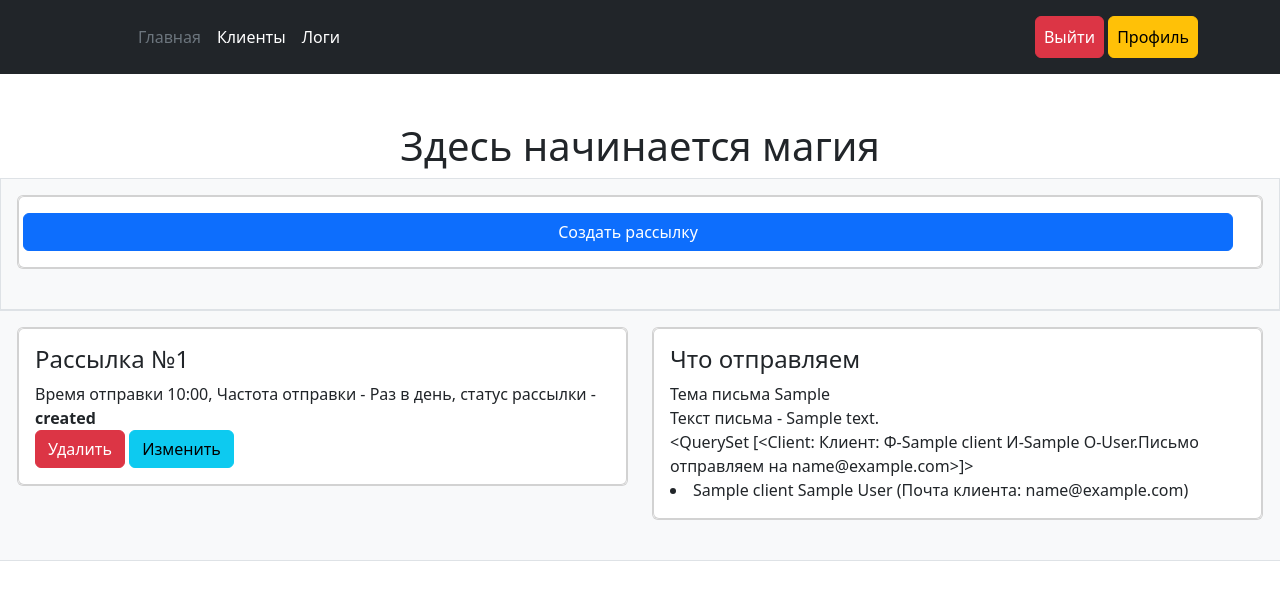
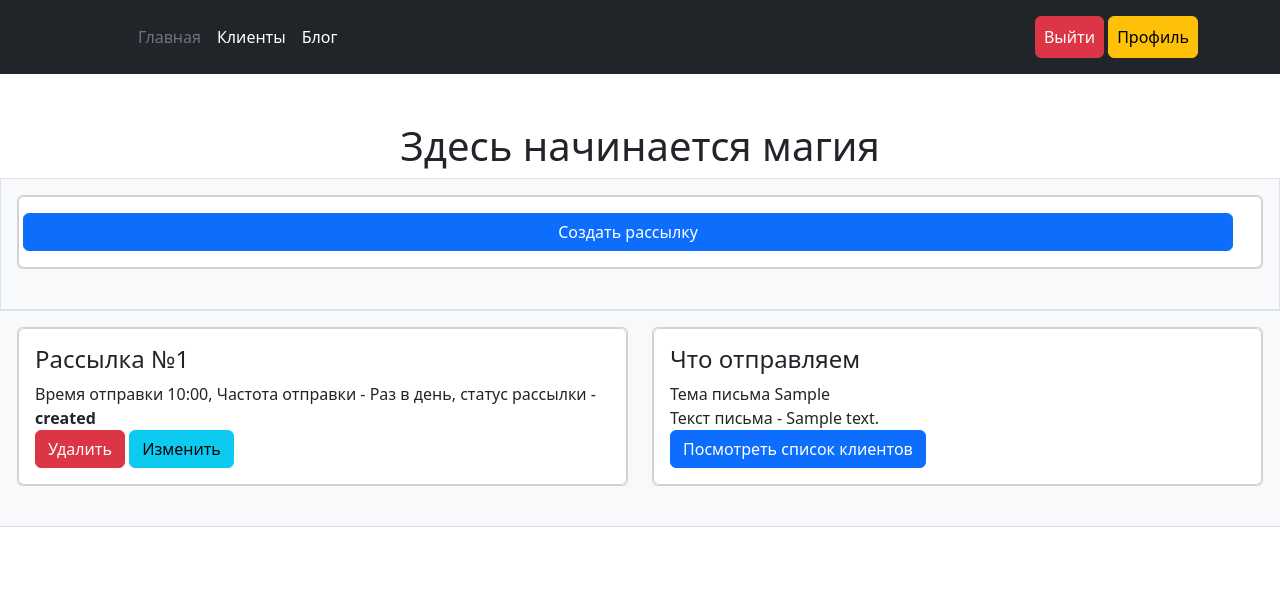
Before and after one commit to GaliulinYar/kursovaya_6, a Django app: page / in a window 1280 px wide. Shown: the top 600 px of the page. Run offline with Django 4.2, Linux system fonts and the light colour scheme; a user stored in the database is signed in; tables that the repository leaves empty hold one stand-in row (values such as "Sample post"); some libraries are stand-ins or nearby versions.

Commit message:
Попытки что то изменить

```diff
--- a/config/settings.py
+++ b/config/settings.py
@@ -40,6 +40,7 @@ INSTALLED_APPS = [
 
     'main',
     'users',
+    'blog',
 ]
 
 MIDDLEWARE = [
@@ -140,6 +141,9 @@ AUTH_USER_MODEL = 'users.User'
 LOGIN_REDIRECT_URL = '/'
 LOGOUT_REDIRECT_URL = '/'
 
+
+LOGIN_URL = '/users/'
+
 EMAIL_HOST = 'smtp.yandex.ru'
 EMAIL_PORT = 465
 EMAIL_HOST_USER = "testdomsaitov123@yandex.ru"
--- a/config/urls.py
+++ b/config/urls.py
@@ -23,4 +23,5 @@ urlpatterns = [
     path('admin/', admin.site.urls),
     path('', include('main.urls')),
     path('users/', include('users.urls', namespace='users')),
+    path('blog/', include('blog.urls', namespace='blog')),
 ] + static(settings.MEDIA_URL, document_root=settings.MEDIA_ROOT)
--- a/main/models.py
+++ b/main/models.py
@@ -1,4 +1,7 @@
+from django.conf import settings
 from django.db import models
+
+NULLABLE = {'blank': True, 'null': True}
 
 
 class Client(models.Model):
@@ -39,6 +42,9 @@ class Mailing(models.Model):
     theme_mess = models.CharField(max_length=200, verbose_name='Тема письма')
     body_mess = models.TextField(verbose_name='Тело письма')
 
+    # Зависимость от владельца продукта
+    owner = models.ForeignKey(settings.AUTH_USER_MODEL, on_delete=models.SET_NULL, verbose_name='владелец', **NULLABLE)
+
     client = models.ManyToManyField(Client)
 
     def __str__(self):
--- a/main/templates/main/base.html
+++ b/main/templates/main/base.html
@@ -14,6 +14,13 @@
 	<meta name="theme-color" content="#712cf9">
 
    <style>
+   .card-image {
+    max-width: 100%;
+    max-height: 100%;
+    object-fit: contain;
+}
+
+
       .bd-placeholder-img {
         font-size: 1.125rem;
         text-anchor: middle;
@@ -100,7 +107,7 @@
         <ul class="nav col-12 col-lg-auto me-lg-auto mb-2 justify-content-center mb-md-0">
           <li><a href="/" class="nav-link px-2 text-secondary">Главная</a></li>
           <li><a href="/client/" class="nav-link px-2 text-white">Клиенты</a></li>
-          <li><a href="/mailinglogs/" class="nav-link px-2 text-white">Логи</a></li>
+          <li><a href="/blog/" class="nav-link px-2 text-white">Блог</a></li>
         </ul>
 
         <div class="text-end">
--- a/main/templates/main/client.html
+++ b/main/templates/main/client.html
@@ -8,9 +8,6 @@
                 <div class="card-body" >
     {% if user.is_authenticated %}
         <a href="/create_client" class="btn btn-primary col-12 row text-center">Добавить клиента для рассылки</a>
-    {% else %}
-        <h6>Зарегестрируйтесь или войдите, чтобы клиента для рассылки</h6>
-    {% endif %}
 
                 </div>
             </div>
@@ -42,4 +39,7 @@
 
 {% endfor %}
 
+{% else %}
+        <h6>Зарегестрируйтесь или войдите, чтобы управлять клиентами для рассылки</h6>
+{% endif %}
 {% endblock %}
--- a/main/templates/main/client_form.html
+++ b/main/templates/main/client_form.html
@@ -9,7 +9,7 @@
             </div>
         </div>
     </div>
-
+{% if user.is_authenticated %}
  <div class="card-body">
     <form method="post" enctype="multipart/form-data">
         {% csrf_token %}
@@ -25,5 +25,5 @@
     </form>
 </div>
 
-
+{% endif %}
 {% endblock %}
--- a/main/templates/main/index.html
+++ b/main/templates/main/index.html
@@ -17,15 +17,13 @@
                 <div class="card-body" >
     {% if user.is_authenticated %}
         <a href="/create" class="btn btn-primary col-12 row text-center">Создать рассылку</a>
-    {% else %}
-        <h6>Зарегестрируйтесь или войдите, чтобы создать рассылку</h6>
-    {% endif %}
 
                 </div>
             </div>
         </div>
     </div>
 </div>
+
 
 {% for object in object_list %}
 <div class="row align-item-start p-3 border bg-light"">
@@ -52,15 +50,8 @@
                     <h4 class="card-title">Что отправляем</h4>
                     <div>Тема письма {{ object.theme_mess }}</div>
                     <div>Текст письма - {{ object.body_mess }}</div>
-                    {{ object.client.all }}
-                    {% for client in object.client.all %}
-                <li>
-                    {{ client.name_client }}
-                    {{ client.first_name_client }}
-                    {{ client.last_name_client }}
-                    (Почта клиента: {{ client.mail_client }})
-                </li>
-                    {% endfor %}
+
+                    <a href="/client/" class="btn btn-primary">Посмотреть список клиентов</a>
 
                 </div>
             </div>
@@ -70,4 +61,8 @@
 
 {% endfor %}
 
+{% else %}
+        <h6>Зарегестрируйтесь или войдите, чтобы создать рассылку</h6>
+    {% endif %}
+
 {% endblock %}
--- a/main/views.py
+++ b/main/views.py
@@ -1,3 +1,4 @@
+from django.contrib.auth.mixins import LoginRequiredMixin
 from django.shortcuts import render
 from pytils.translit import slugify
 from django.urls import reverse_lazy
@@ -12,11 +13,27 @@ class MailingListView(ListView):
     template_name = 'main/index.html'
     context_object_name = 'object'
 
-    def get_queryset(self):
-        return Mailing.objects.all()
+    # def get_queryset(self):
+    #     return Mailing.objects.all()
+    # def get_queryset(self):
+    #     """Выводим информацию согласно правам доступа"""
+    #
+    #     user = self.request.user
+    #
+    #     return Mailing.objects.filter(owner=user)
+    def get_queryset(self, *args, **kwargs):
+        queryset = super().get_queryset(*args, **kwargs)
+
+        try:
+            queryset = queryset.filter(owner=self.request.user)
+
+        except TypeError:
+            queryset = queryset.all().order_by('-pk')[:5]  # выводит последние 5 товаров
+
+        return queryset
 
 
-class MailingCreateView(CreateView):
+class MailingCreateView(CreateView, LoginRequiredMixin):
     """Класс для создания рассылки"""
     model = Mailing
     fields = ('name_mailing', 'theme_mess', 'body_mess', 'frequency', 'send_time')
@@ -31,13 +48,13 @@ class MailingCreateView(CreateView):
         return super().form_valid(form)
 
 
-class MailingDeleteView(DeleteView):
+class MailingDeleteView(DeleteView, LoginRequiredMixin):
     """Класс для удаления рассылки"""
     model = Mailing
     success_url = reverse_lazy('index')
 
 
-class MailingUpdateView(UpdateView):
+class MailingUpdateView(UpdateView, LoginRequiredMixin):
     """Класс для изменения рассылки"""
     model = Mailing
     fields = ('name_mailing', 'theme_mess', 'body_mess', 'frequency', 'send_time')
@@ -56,17 +73,17 @@ def mailinglogs(request):
     return render(request, 'main/mailinglogs.html')
 
 
-class ClientListView(ListView):
+class ClientListView(ListView, LoginRequiredMixin):
     model = Client
     template_name = 'main/client.html'
 
 
-class ClientDeleteView(DeleteView):
+class ClientDeleteView(DeleteView, LoginRequiredMixin):
     model = Client
     success_url = reverse_lazy('client')
 
 
-class ClientUpdateView(UpdateView):
+class ClientUpdateView(UpdateView, LoginRequiredMixin):
     model = Client
     fields = ('mail_client', 'name_client', 'first_name_client', 'last_name_client')
     success_url = reverse_lazy('client')
@@ -80,7 +97,7 @@ class ClientUpdateView(UpdateView):
         return super().form_valid(form)
 
 
-class ClientCreateView(CreateView):
+class ClientCreateView(CreateView, LoginRequiredMixin):
     model = Client
     fields = ('mail_client', 'name_client', 'first_name_client', 'last_name_client')
     success_url = reverse_lazy('client')
--- a/users/views.py
+++ b/users/views.py
@@ -1,4 +1,5 @@
 from django.conf import settings
+from django.contrib.auth.mixins import LoginRequiredMixin
 from django.core.mail import send_mail
 from django.shortcuts import redirect
 from django.urls import reverse_lazy
@@ -26,7 +27,7 @@ class RegisterView(CreateView):
         return super().form_valid(form)
 
 
-class ProfileView(UpdateView):
+class ProfileView(UpdateView, LoginRequiredMixin):
     model = User
     form_class = UserProfileForm
     success_url = reverse_lazy('users:profile')
```
Also changed, not shown: main/migrations/0002_remove_client_mailings_mailing_client.py (deleted).
